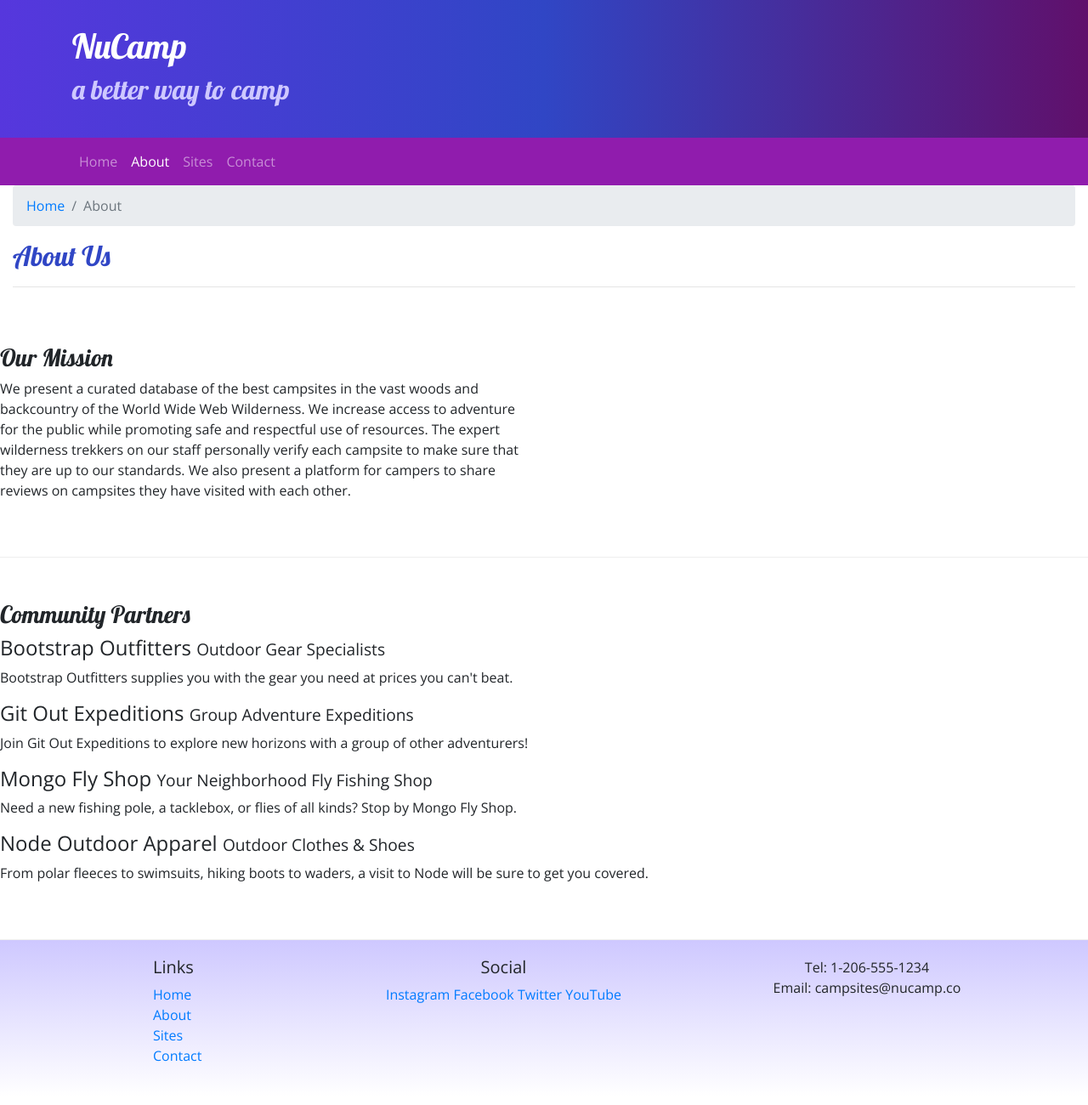
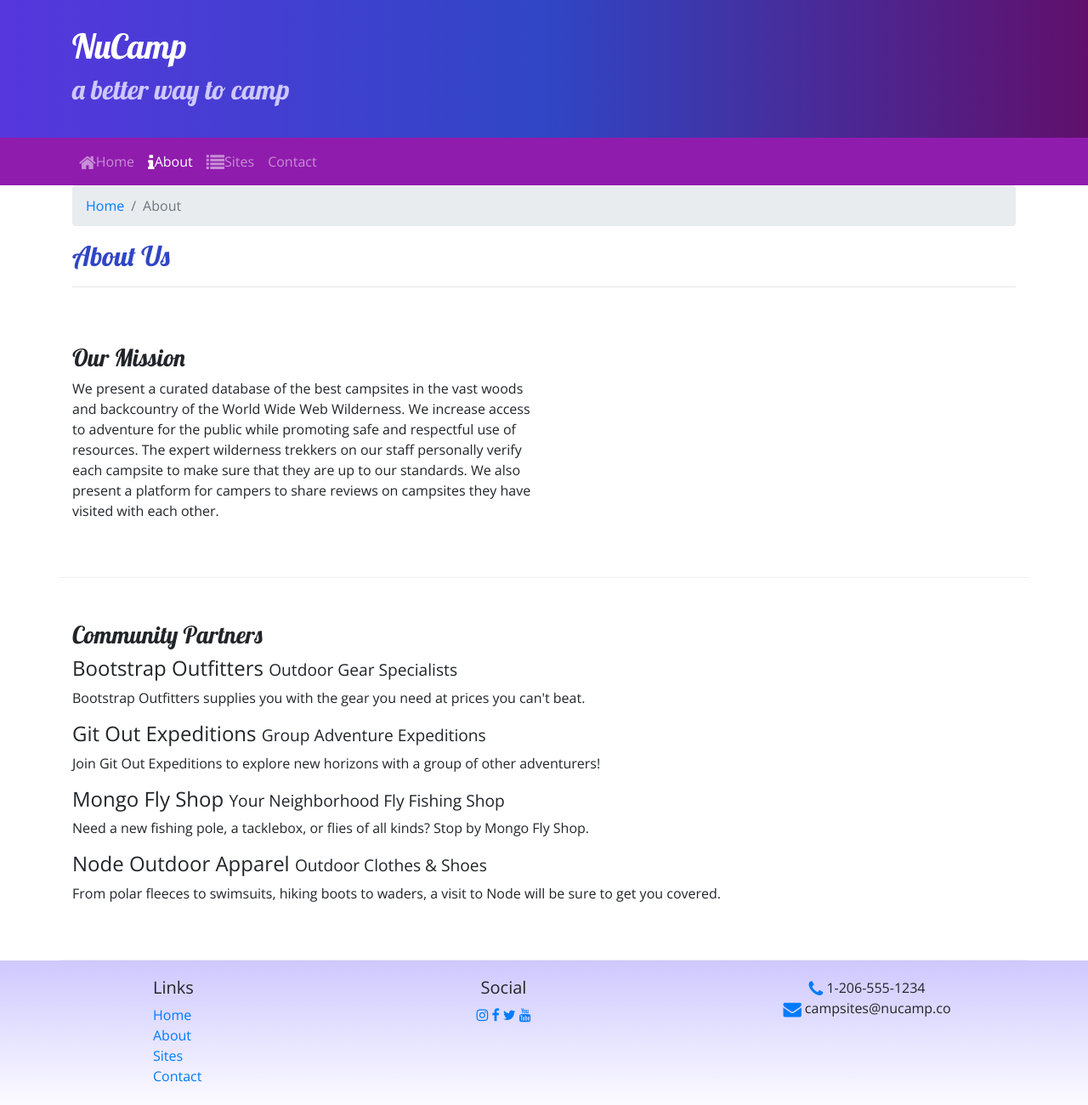
Before and after one commit to sbrowne15/nucamp-bootstrap, a website: page aboutus.html in a window 1280 px wide. Shown: the whole page at 85% size. Drawn offline with nearby package versions, Linux system fonts and the light colour scheme.

Commit message:
Index Fonts

```diff
--- a/aboutus.html
+++ b/aboutus.html
@@ -8,6 +8,7 @@
     <link rel="stylesheet" href="node_modules/bootstrap/dist/css/bootstrap.min.css" />
     <link rel="stylesheet" href="https://fonts.googleapis.com/css?family=Lobster|Open+Sans" />
     <link rel="stylesheet" href="css/styles.css" />
+    <link rel="stylesheet" href="node_modules/font-awesome/css/font-awesome.min.css" />
     <title>NuCamp: A Better Way To Camp</title>
 </head>
 
@@ -31,15 +32,18 @@
             </button>
             <div class="collapse navbar-collapse" id="nucampNavbar">
                 <ul class="navbar-nav">
-                    <li class="nav-item"><a class="nav-link" href="index.html">Home</a></li>
-                    <li class="nav-item active"><a class="nav-link" href="#">About</a></li>
-                    <li class="nav-item"><a class="nav-link" href="#">Sites</a></li>
+                    <li class="nav-item"><a class="nav-link" href="index.html"><i class="fa fa-home fa-lg"></i>Home</a></li>
+                    <li class="nav-item active"><a class="nav-link" href="#"><i class="fa fa-info fa-lg"></i>About</a></li>
+                    <li class="nav-item"><a class="nav-link" href="#"><i class="fa fa-list fa-lg"></i>Sites</a></li>
                     <li class="nav-item"><a class="nav-link" href="#">Contact</a></li>
                 </ul>
             </div>
         </div>
     </nav>
 
+
+    <div class="container">
+        <div class="row">
             <div class="col">
                <ol class="breadcrumb">
                     <li class="breadcrumb-item"><a href="index.html">Home</a></li>
@@ -86,14 +90,14 @@
                 </div>
                 <div class="col-6 col-sm-5 text-center">
                     <h5>Social</h5>
-                    <a href="http://instagram.com/">Instagram</a>
-                    <a href="http://facebook.com/">Facebook</a>
-                    <a href="http://twitter.com/">Twitter</a>
-                    <a href="http://youtube.com/">YouTube</a>
+                    <a href="http://instagram.com/"><i class="fa fa-instagram"></i></a>
+                    <a href="http://facebook.com/"><i class="fa fa-facebook"></i></a>
+                    <a href="http://twitter.com/"><i class="fa fa-twitter"></i></a>
+                    <a href="http://youtube.com/"><i class="fa fa-youtube"></i></a>
                 </div>
                 <div class="col-sm-4 text-center">
-                    Tel: 1-206-555-1234<br />
-                    Email: campsites@nucamp.co
+                    <i class="fa fa-phone fa-lg text-primary"></i> 1-206-555-1234<br />
+                    <i class="fa fa-envelope fa-lg text-primary"></i> campsites@nucamp.co
                 </div>
            </div>
         </div>
--- a/package.json
+++ b/package.json
@@ -7,7 +7,7 @@
     "lite": "lite-server",
     "start": "npm run lite",
     "test": "echo \"Error: no test specified\" && exit 1"
- },
+  },
   "author": "Sean Browne",
   "license": "ISC",
   "devDependencies": {
@@ -15,6 +15,7 @@
   },
   "dependencies": {
     "bootstrap": "^4.5.2",
+    "font-awesome": "^4.7.0",
     "jquery": "^3.5.1",
     "popper.js": "^1.16.1"
   }
```
Also changed, not shown: index.html (+11 -10 lines), 1 other file. Lines whose indentation alone changed are shown as unchanged.
